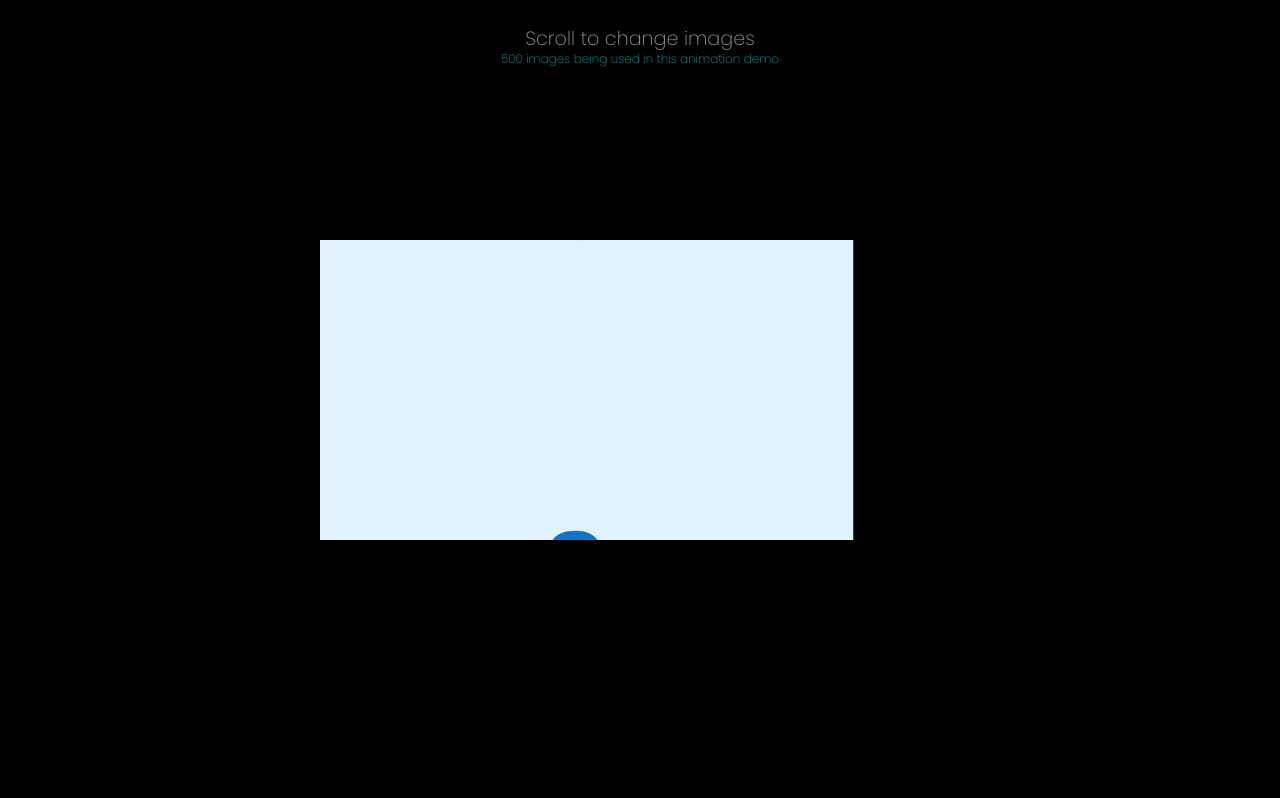
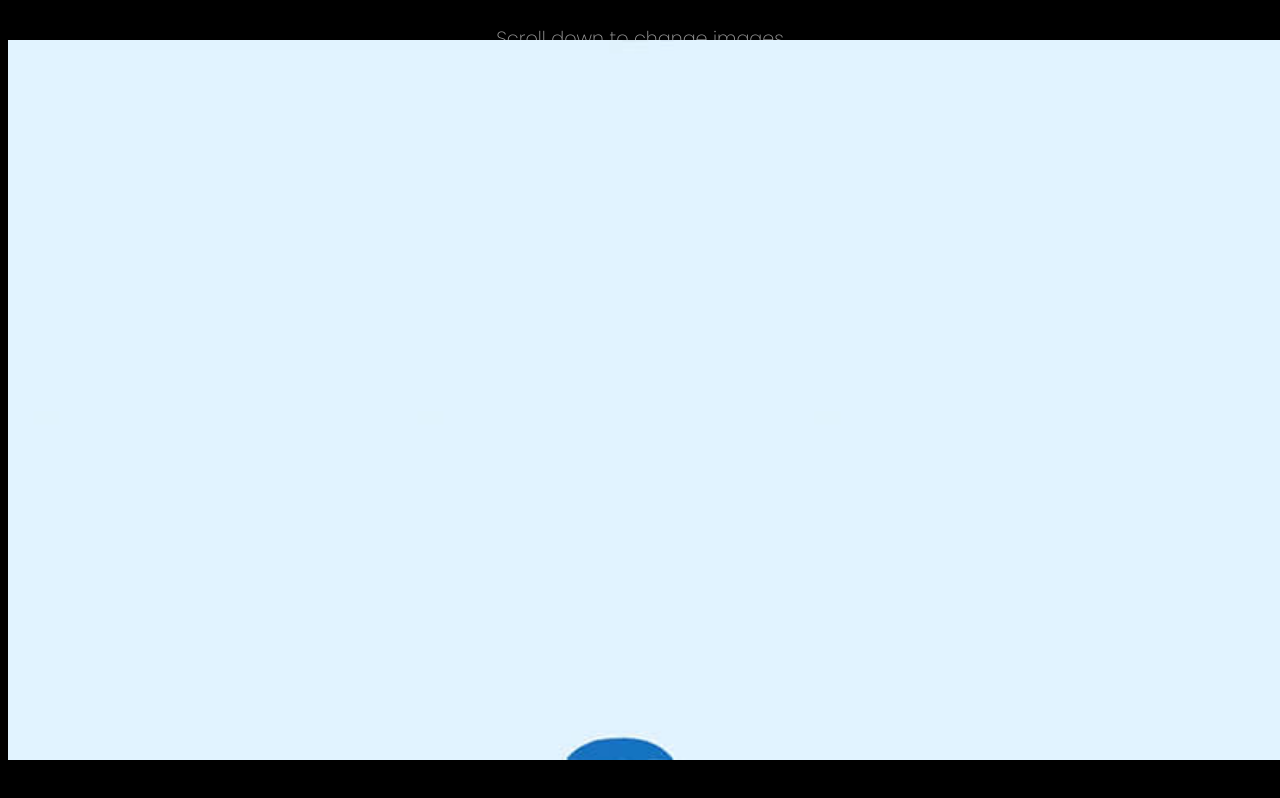
Before and after one commit to rogueathletic/apple-scroll-animation-demo, a plain HTML site: page index.html in a window 1280 px wide. Shown: the top 798 px of the page. Drawn offline with Linux system fonts and the light colour scheme.

Commit message:
updated js and image positioning

```diff
--- a/app/js/app.min.js
+++ b/app/js/app.min.js
@@ -13,7 +13,7 @@ var html = document.documentElement,
         }
     },
     img = new Image;
-img.src = currentFrame(1), canvas.width = 1920, canvas.height = 1080, img.onload = function () {
+img.src = currentFrame(1), canvas.width = 800, canvas.height = 450, img.onload = function () {
     context.drawImage(img, 0, 0)
 };
 var updateImage = function updateImage(index) {
--- a/app/style/style.min.css
+++ b/app/style/style.min.css
@@ -11,11 +11,14 @@ body {
 
 canvas {
     position: fixed;
-    left: 75%;
-    top:75%;
+    /* left: 50%;
+    top:50%;
     transform: translate(-50%, -50%);
     max-width: 100vw;
-    max-height: 100vh
+    max-height: 100vh */
+    width: 100vw;
+    top: 50%;
+    transform: translatey(-50%);
 }
 
 div {
--- a/index.html
+++ b/index.html
@@ -10,7 +10,7 @@
 
 <body>
       <div>
-            <p>Scroll to change images</p>
+            <p>Scroll down to change images</p>
             <p>
                   <sub>
                         500 images being used in this animation demo
@@ -19,6 +19,7 @@
       </div>
       <canvas id="hero-lightpass"></canvas>
       <script defer src="./app/js/app.min.js"></script>
+
 </body>
 
 </html>
```
Also changed, not shown: 2 other files.
